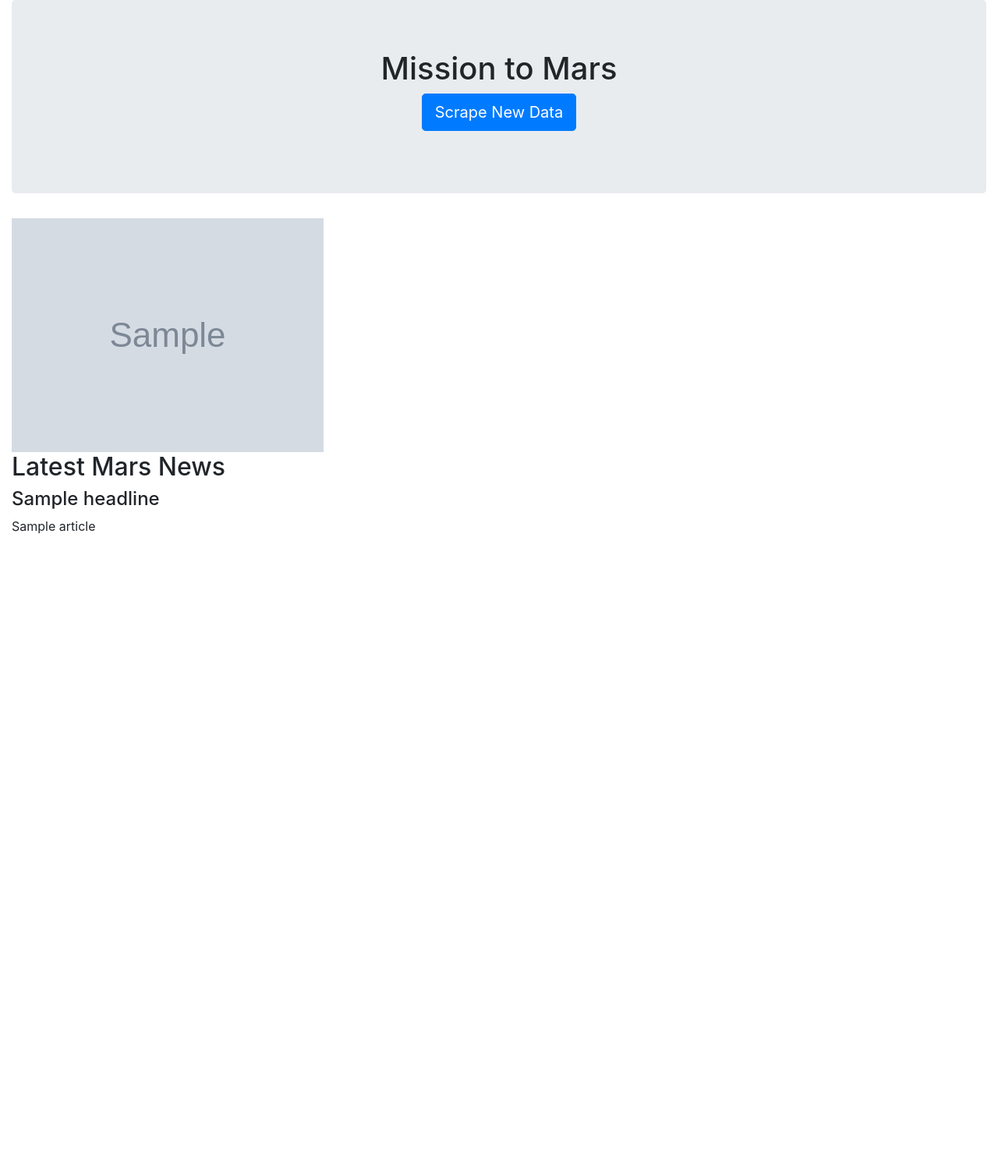
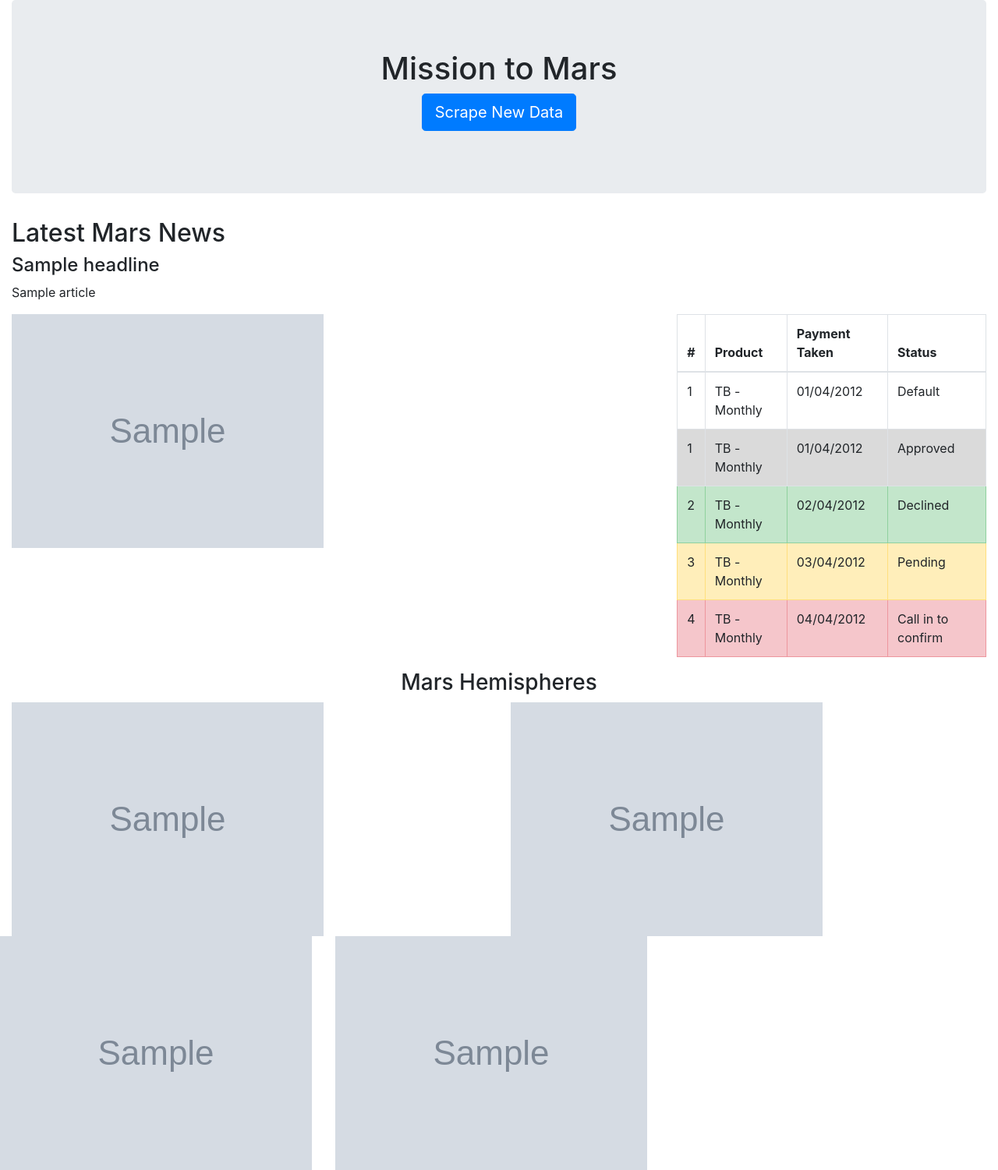
Before and after one commit to bandrewv/web-scraping-challenge, a Flask app: page / in a window 1280 px wide. Shown: the whole page at 78% size. Before the commit the page ends 685 px from the top, so only its background shows below. Run offline with Flask 2, Linux system fonts and the light colour scheme; grey boxes marked "Sample" are stand-in pictures; a database or web service that is not in the repository returns one stand-in record (values such as "Sample title"); some libraries are stand-ins or nearby versions.

Commit message:
Frustrated.

```diff
--- a/Mission_to_Mars/app.py
+++ b/Mission_to_Mars/app.py
@@ -1,6 +1,8 @@
 from flask import Flask, render_template, redirect, url_for
 from flask_pymongo import PyMongo
-import mission_to_mars
+import scrape_mars
+from jinja2 import Environment, PackageLoader, select_autoescape
+
 
 # Creating an instance of Flask
 app = Flask(__name__)
@@ -23,7 +25,7 @@ def home():
 def scrape():
 
     # Run the scrape function
-    mars_data = mission_to_mars.scrape()
+    mars_data = scrape_mars.scrape()
 
     # Update the Mongo database using update and upsert=True
     mongo.db.collection.update({}, mars_data, upsert=True)
--- a/Mission_to_Mars/mission_to_mars.py
+++ b/Mission_to_Mars/scrape_mars.py
@@ -56,7 +56,7 @@ def scrape():
     time.sleep(1)
     image_html = browser.html
     soup = bs(image_html,'html.parser')
-    featured_image_url = 'https://www.jpl.nasa.gov/' + soup.find('img', class_='fancybox-image')['src']
+    featured_image_url = 'https://www.jpl.nasa.gov' + soup.find('img', class_='fancybox-image')['src']
 
     # Putting latest image url into dictionary
     image_dict = {
--- a/Mission_to_Mars/templates/index.html
+++ b/Mission_to_Mars/templates/index.html
@@ -4,20 +4,145 @@
     <meta charset="UTF-8">
     <meta name="viewport" content="width=device-width, initial-scale=1.0">
     <title>Mission to Mars Assignment</title>
-    <link rel="stylesheet" href="https://stackpath.bootstrapcdn.com/bootstrap/4.1.3/css/bootstrap.min.css">
+    <link rel="stylesheet" href="https://stackpath.bootstrapcdn.com/bootstrap/4.5.2/css/bootstrap.min.css" integrity="sha384-JcKb8q3iqJ61gNV9KGb8thSsNjpSL0n8PARn9HuZOnIxN0hoP+VmmDGMN5t9UJ0Z" crossorigin="anonymous">
+    <script src="https://code.jquery.com/jquery-3.5.1.slim.min.js" integrity="sha384-DfXdz2htPH0lsSSs5nCTpuj/zy4C+OGpamoFVy38MVBnE+IbbVYUew+OrCXaRkfj" crossorigin="anonymous"></script>
+    <script src="https://cdn.jsdelivr.net/npm/popper.js@1.16.1/dist/umd/popper.min.js" integrity="sha384-9/reFTGAW83EW2RDu2S0VKaIzap3H66lZH81PoYlFhbGU+6BZp6G7niu735Sk7lN" crossorigin="anonymous"></script>
+    <script src="https://stackpath.bootstrapcdn.com/bootstrap/4.5.2/js/bootstrap.min.js" integrity="sha384-B4gt1jrGC7Jh4AgTPSdUtOBvfO8shuf57BaghqFfPlYxofvL8/KUEfYiJOMMV+rV" crossorigin="anonymous"></script>
+    <link rel="stylesheet" href="styles.css">
 </head>
 <body>
     <div class="container-fluid">
+      <div class="row">
+        <div class="col-md-12">
           <div class="jumbotron text-center">
-          <h1>Mission to Mars</h1>
-          <p><a class="btn btn-primary btn-lg" href="/scrape" role="button">Scrape New Data</a></p>
+            <h1>
+              Mission to Mars
+            </h1>
+            <p>
+              <a class="btn btn-primary btn-lg" href="/scrape" role="button">Scrape New Data</a>
+            </p>
           </div>
           {% if mars %}
-        <img src='{{ mars.featured_img }}' alt="Featured Image from www.jpl.nasa.gov">
           <h2>Latest Mars News</h2>
           <h4>{{ mars.headline }}</h4>
           <p>{{ mars.article }}</p>
+          <div class="row justify-content-center">
+            <div class="col-md-8">
+              <img src='{{ mars.featured_image }}' class="image-thumbnail" alt="Featured Image from www.jpl.nasa.gov">
+            </div>
+            <div class="col-md-4">
+              <table class="table table-bordered">
+                <thead>
+                  <tr>
+                    <th>
+                      #
+                    </th>
+                    <th>
+                      Product
+                    </th>
+                    <th>
+                      Payment Taken
+                    </th>
+                    <th>
+                      Status
+                    </th>
+                  </tr>
+                </thead>
+                <tbody>
+                  <tr>
+                    <td>
+                      1
+                    </td>
+                    <td>
+                      TB - Monthly
+                    </td>
+                    <td>
+                      01/04/2012
+                    </td>
+                    <td>
+                      Default
+                    </td>
+                  </tr>
+                  <tr class="table-active">
+                    <td>
+                      1
+                    </td>
+                    <td>
+                      TB - Monthly
+                    </td>
+                    <td>
+                      01/04/2012
+                    </td>
+                    <td>
+                      Approved
+                    </td>
+                  </tr>
+                  <tr class="table-success">
+                    <td>
+                      2
+                    </td>
+                    <td>
+                      TB - Monthly
+                    </td>
+                    <td>
+                      02/04/2012
+                    </td>
+                    <td>
+                      Declined
+                    </td>
+                  </tr>
+                  <tr class="table-warning">
+                    <td>
+                      3
+                    </td>
+                    <td>
+                      TB - Monthly
+                    </td>
+                    <td>
+                      03/04/2012
+                    </td>
+                    <td>
+                      Pending
+                    </td>
+                  </tr>
+                  <tr class="table-danger">
+                    <td>
+                      4
+                    </td>
+                    <td>
+                      TB - Monthly
+                    </td>
+                    <td>
+                      04/04/2012
+                    </td>
+                    <td>
+                      Call in to confirm
+                    </td>
+                  </tr>
+                </tbody>
+              </table>
+            </div>
+          </div>
+          <h3 class="text-center">
+            Mars Hemispheres
+          </h3>
+          <div class="row">
+            <div class="col-md-6">
+              <img alt="Bootstrap Image Preview" src='{{ mars.hemispheres[0].img_url }}' class="image-thumbnail" />
+            </div>
+            <div class="col-md-6">
+              <img alt="Bootstrap Image Preview" src='{{ mars.hemispheres[1].img_url }}' class="image-thumbnail" />
+            </div>
+          <div class="row">
+
+            <div class="col-md-6">
+              <img alt="Bootstrap Image Preview" src='{{ mars.hemispheres[2].img_url }}' class="image-thumbnail" />
+            </div>
+            <div class="col-md-6">
+              <img alt="Bootstrap Image Preview" src='{{ mars.hemispheres[3].img_url }}' class="image-thumbnail" />
+            </div>
           {% endif %}
+        </div>
       </div>
     </div>
 </body>
```
Also changed, not shown: 1 other file. Lines whose indentation alone changed are shown as unchanged.
